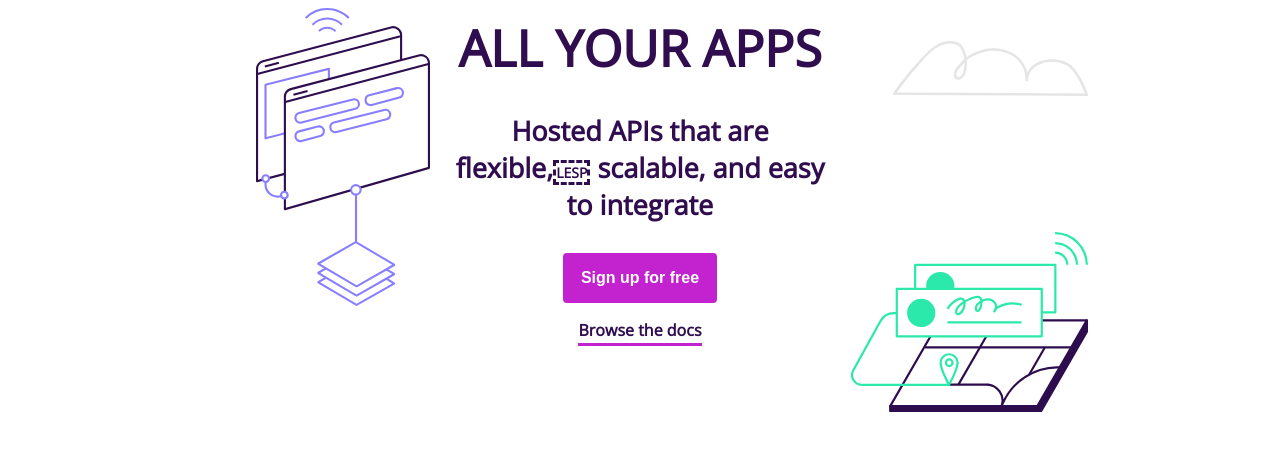
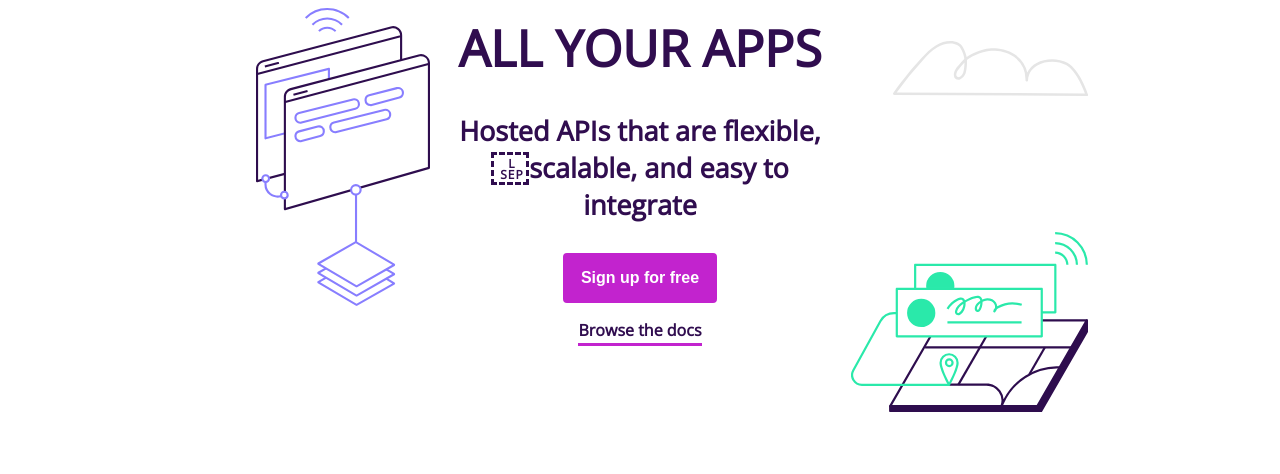
Before and after one commit to thanhhoa0730/convert-html, a plain HTML site: page index.html in a window 1280 px wide. Shown: the part 298-772 px from the top of the page. Drawn offline with nearby package versions, Linux system fonts and the light colour scheme.

Commit message:
break character of word

```diff
--- a/asset/css/style.scss
+++ b/asset/css/style.scss
@@ -335,10 +335,34 @@ body {
           font-family: 'Open Sans', sans-serif;
           color: #300D4F;
           margin: 0;
-        }
-        .cl-lesp {
-          border-style: dashed;
-          font-size: 14px;
+          .cl-hosted {
+
+          }
+          .cl-lesp {
+            border-style: dashed;
+            font-size: 12px;
+            padding: 0 16px;
+            padding-top: 10px;
+            position: relative;
+            .cl-l {
+              position: absolute;
+              bottom: -1;
+              line-height: -2;
+              padding: 0 14px;
+              top: 0;
+              left: 0;
+            }
+
+          }
+          .cl-sep {
+            position: absolute;
+            line-height: -2;
+            padding-top: -17px;
+            left: 0;
+            padding-left: 6px;
+            letter-spacing: 1px;
+            bottom: -1px;
+          }
         }
       }
       .cl-gr-btn {
--- a/index.html
+++ b/index.html
@@ -220,7 +220,8 @@
             <h1 class="cl-des-h1">Powering realtime experiences in<br>all your apps</h1>
           </div>
           <div class="cl-text-under-des">
-            <h2 class="cl-des-h2">Hosted APIs that are flexible,<span class="cl-lesp">LESP</span> scalable, and easy to integrate</h2>
+            <h2 class="cl-des-h2"><span class="cl-hosted">Hosted APIs that are flexible,</span><span class="cl-lesp"><span class="cl-l">L</span><span class="cl-sep">SEP</span></span></span><span>scalable, and easy to integrate</span></h2>
+            <!-- <span class="cl-lesp"><span>L</span><span>SEP</span></span>  -->
           </div>
           <div class="cl-gr-btn">
             <button type="submit" class="cl-sign-up-free">Sign up for free</button><br>
```
Also changed, not shown: asset/css/style.css, 1 other file.
